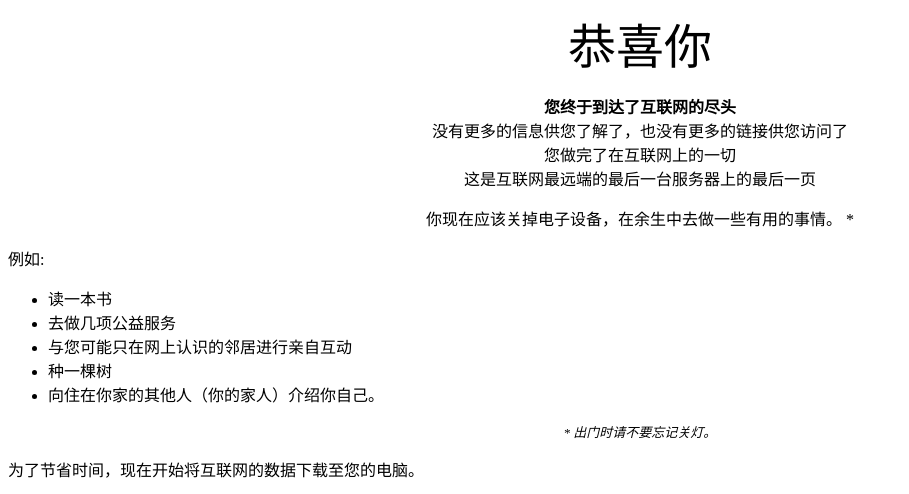
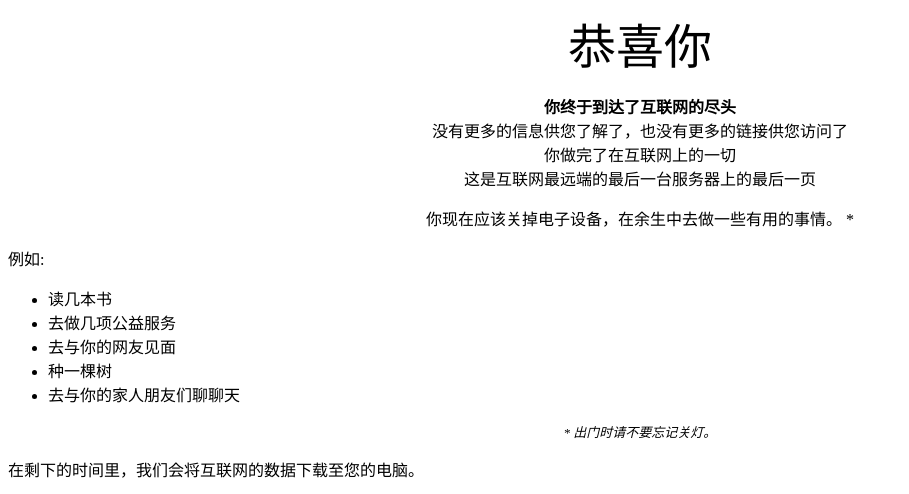
Before and after one commit to Ce-daros/End-of-the-Internet-Chinese, a plain HTML site: page index.html in a window 1280 px wide. Shown: the top 494 px of the page, without its empty margins (0-909 px from the left). Drawn offline with Linux system fonts and the light colour scheme.

Commit message:
Update index.html

```diff
--- a/index.html
+++ b/index.html
@@ -20,21 +20,21 @@
 <body>
     <p align=center>
         <font size=+4>恭喜你</font>
-    <p align=center><b>您终于到达了互联网的尽头</b><br>没有更多的信息供您了解了，也没有更多的链接供您访问了<br>
-        您做完了在互联网上的一切<br>
+    <p align=center><b>你终于到达了互联网的尽头</b><br>没有更多的信息供您了解了，也没有更多的链接供您访问了<br>
+        你做完了在互联网上的一切<br>
         这是互联网最远端的最后一台服务器上的最后一页
     <p align=center>你现在应该关掉电子设备，在余生中去做一些有用的事情。 *
     <p>例如:<br>
     <ul>
-        <li>读一本书
+        <li>读几本书
         <li>去做几项公益服务
-        <li>与您可能只在网上认识的邻居进行亲自互动
+        <li>去与你的网友见面
         <li>种一棵树
-        <li>向住在你家的其他人（你的家人）介绍你自己。
+        <li>去与你的家人朋友们聊聊天
     </ul>
     <p align=center>
         <font size=-1><i>* 出门时请不要忘记关灯。</i></font>
-    <p>为了节省时间，现在开始将互联网的数据下载至您的电脑。
+    <p>在剩下的时间里，我们会将互联网的数据下载至您的电脑。
     <div class="g-plusone"></div>
     </p>
 
```
